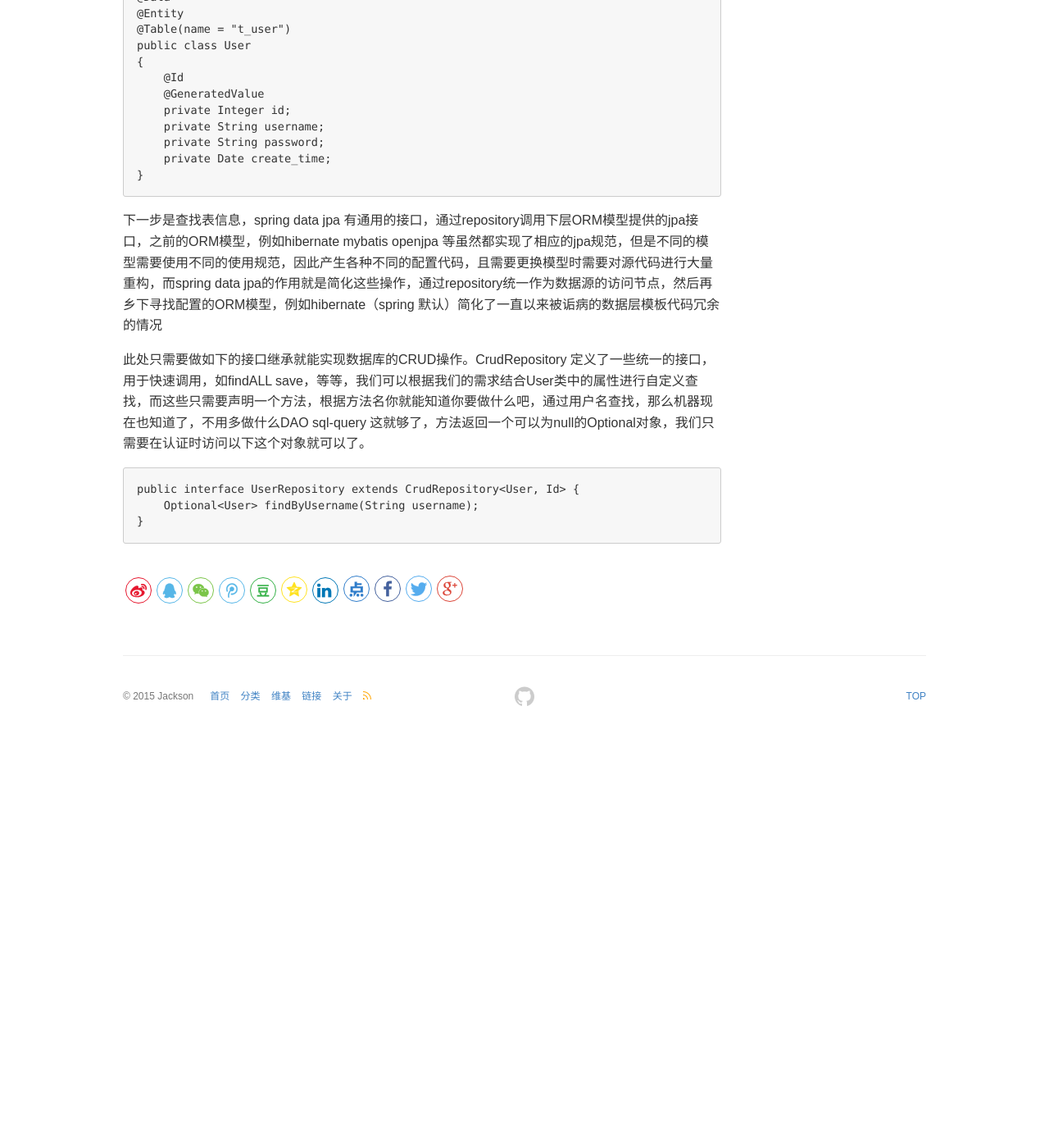
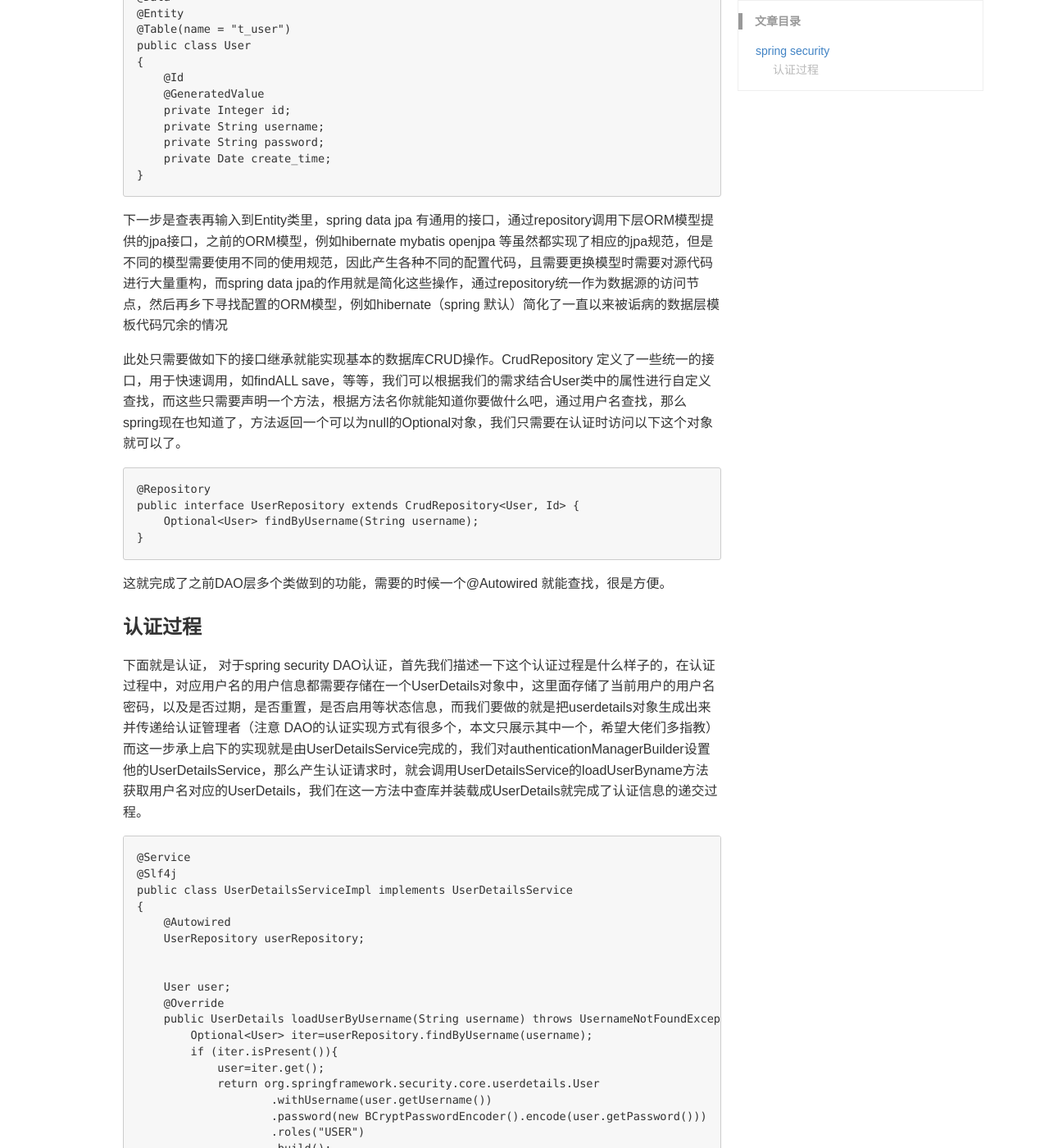
Before and after one commit to shadow625/shadow625.github.io, a Jekyll site: the page built from _posts/2018-05-14-spring-security.md, in a window 1280 px wide and 1400 px high, scrolled down 825 px. Shown: the whole window at 82% size. Built offline with Jekyll 4.4.1, drawn with Linux system fonts in a browser that asks for light colours; comment, search, counter and statistics services are not loaded; before the commit the page ends 1723 px from its top, so only the background shows below that; some of the changed text lies outside the part shown.

Commit message:
something

```diff
--- a/_posts/2018-05-14-spring-security.md
+++ b/_posts/2018-05-14-spring-security.md
@@ -31,10 +31,46 @@ keywords: spring security
 	    private Date create_time;
 	}
 
-下一步是查找表信息，spring data jpa 有通用的接口，通过repository调用下层ORM模型提供的jpa接口，之前的ORM模型，例如hibernate mybatis openjpa 等虽然都实现了相应的jpa规范，但是不同的模型需要使用不同的使用规范，因此产生各种不同的配置代码，且需要更换模型时需要对源代码进行大量重构，而spring data jpa的作用就是简化这些操作，通过repository统一作为数据源的访问节点，然后再乡下寻找配置的ORM模型，例如hibernate（spring 默认）简化了一直以来被诟病的数据层模板代码冗余的情况
+下一步是查表再输入到Entity类里，spring data jpa 有通用的接口，通过repository调用下层ORM模型提供的jpa接口，之前的ORM模型，例如hibernate mybatis openjpa 等虽然都实现了相应的jpa规范，但是不同的模型需要使用不同的使用规范，因此产生各种不同的配置代码，且需要更换模型时需要对源代码进行大量重构，而spring data jpa的作用就是简化这些操作，通过repository统一作为数据源的访问节点，然后再乡下寻找配置的ORM模型，例如hibernate（spring 默认）简化了一直以来被诟病的数据层模板代码冗余的情况
 
-此处只需要做如下的接口继承就能实现数据库的CRUD操作。CrudRepository 定义了一些统一的接口，用于快速调用，如findALL save，等等，我们可以根据我们的需求结合User类中的属性进行自定义查找，而这些只需要声明一个方法，根据方法名你就能知道你要做什么吧，通过用户名查找，那么机器现在也知道了，不用多做什么DAO sql-query 这就够了，方法返回一个可以为null的Optional对象，我们只需要在认证时访问以下这个对象就可以了。
+此处只需要做如下的接口继承就能实现基本的数据库CRUD操作。CrudRepository 定义了一些统一的接口，用于快速调用，如findALL save，等等，我们可以根据我们的需求结合User类中的属性进行自定义查找，而这些只需要声明一个方法，根据方法名你就能知道你要做什么吧，通过用户名查找，那么spring现在也知道了，方法返回一个可以为null的Optional对象，我们只需要在认证时访问以下这个对象就可以了。
 
+	@Repository
 	public interface UserRepository extends CrudRepository<User, Id> {
 	    Optional<User> findByUsername(String username);
 	}
+
+这就完成了之前DAO层多个类做到的功能，需要的时候一个@Autowired 就能查找，很是方便。
+
+### 认证过程
+下面就是认证，
+对于spring security DAO认证，首先我们描述一下这个认证过程是什么样子的，在认证过程中，对应用户名的用户信息都需要存储在一个UserDetails对象中，这里面存储了当前用户的用户名密码，以及是否过期，是否重置，是否启用等状态信息，而我们要做的就是把userdetails对象生成出来并传递给认证管理者（注意 DAO的认证实现方式有很多个，本文只展示其中一个，希望大佬们多指教）而这一步承上启下的实现就是由UserDetailsService完成的，我们对authenticationManagerBuilder设置他的UserDetailsService，那么产生认证请求时，就会调用UserDetailsService的loadUserByname方法获取用户名对应的UserDetails，我们在这一方法中查库并装载成UserDetails就完成了认证信息的递交过程。
+
+    @Service
+    @Slf4j
+    public class UserDetailsServiceImpl implements UserDetailsService
+    {
+        @Autowired
+        UserRepository userRepository;
+
+
+        User user;
+        @Override
+        public UserDetails loadUserByUsername(String username) throws UsernameNotFoundException {
+            Optional<User> iter=userRepository.findByUsername(username);
+            if (iter.isPresent()){
+                user=iter.get();
+                return org.springframework.security.core.userdetails.User
+                        .withUsername(user.getUsername())
+                        .password(new BCryptPasswordEncoder().encode(user.getPassword()))
+                        .roles("USER")
+                        .build();
+
+            }
+            throw new UsernameNotFoundException(username+":this name not found");
+
+        }
+    }
+
+
+[[项目地址]]()
```
